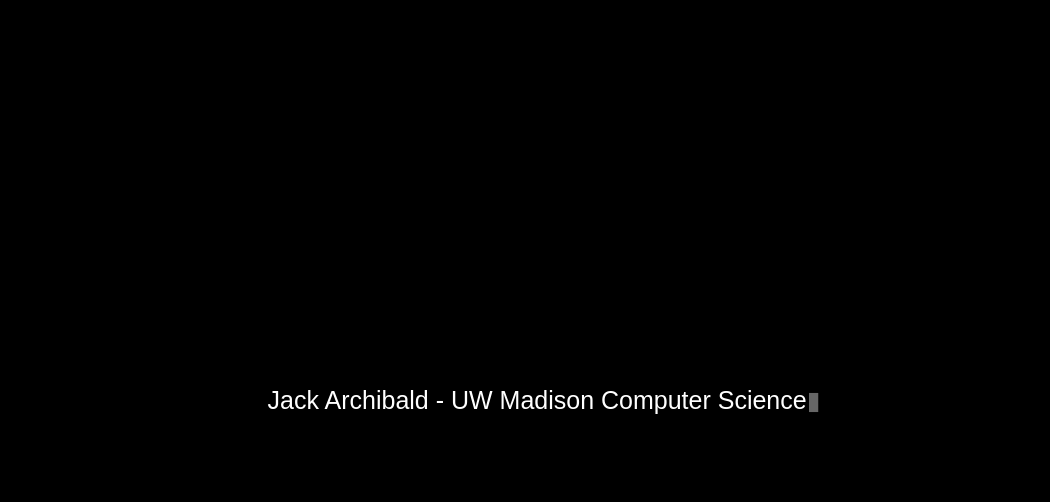
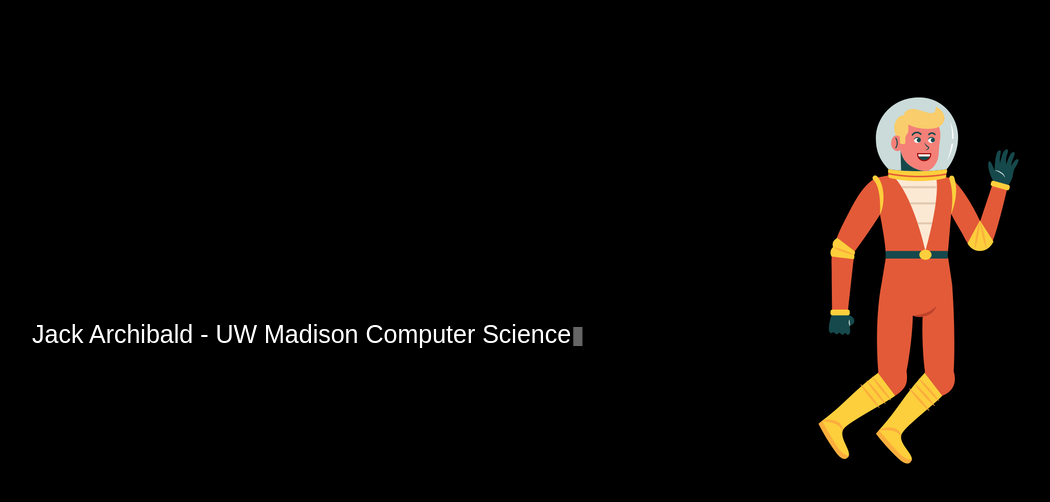
Before and after one commit to jackabald/Personal-Website, a plain HTML site: page aboutme.html in a window 1280 px wide. Shown: the whole page, without its empty margins (96-1146 px from the left). Drawn offline with Linux system fonts and the light colour scheme; a web font is replaced by a local one.

Commit message:
New AboutMe Img needs reformatting

```diff
--- a/aboutme.css
+++ b/aboutme.css
@@ -14,8 +14,14 @@
 .container{
     height: 100vh;
     display: flex;
-    justify-content: center;
-    align-items: center;
+    position: absolute;
+    left: 10%;
+    top: 40%;
+}
+.floating{
+    position: absolute;
+    left: 70%;
+    top: 10%
 }
 span{
     animation: blinker 1s linear infinite
--- a/aboutme.html
+++ b/aboutme.html
@@ -8,6 +8,9 @@
     <link rel="stylesheet" href="aboutme.css">
 </head>
 <body>
+    <div class = "floating">
+        <img src = "./img/floating.png">
+    </div>
     <div class="container">
         <p id="message"></p>
     </div>
--- a/aboutme.js
+++ b/aboutme.js
@@ -1,3 +1,4 @@
+
 var messageArray = ["Jack Archibald - UW Madison Computer Science"]
 var textPosition = 0
 var speed = 100
```
Also changed, not shown: img/floating.png (added).
